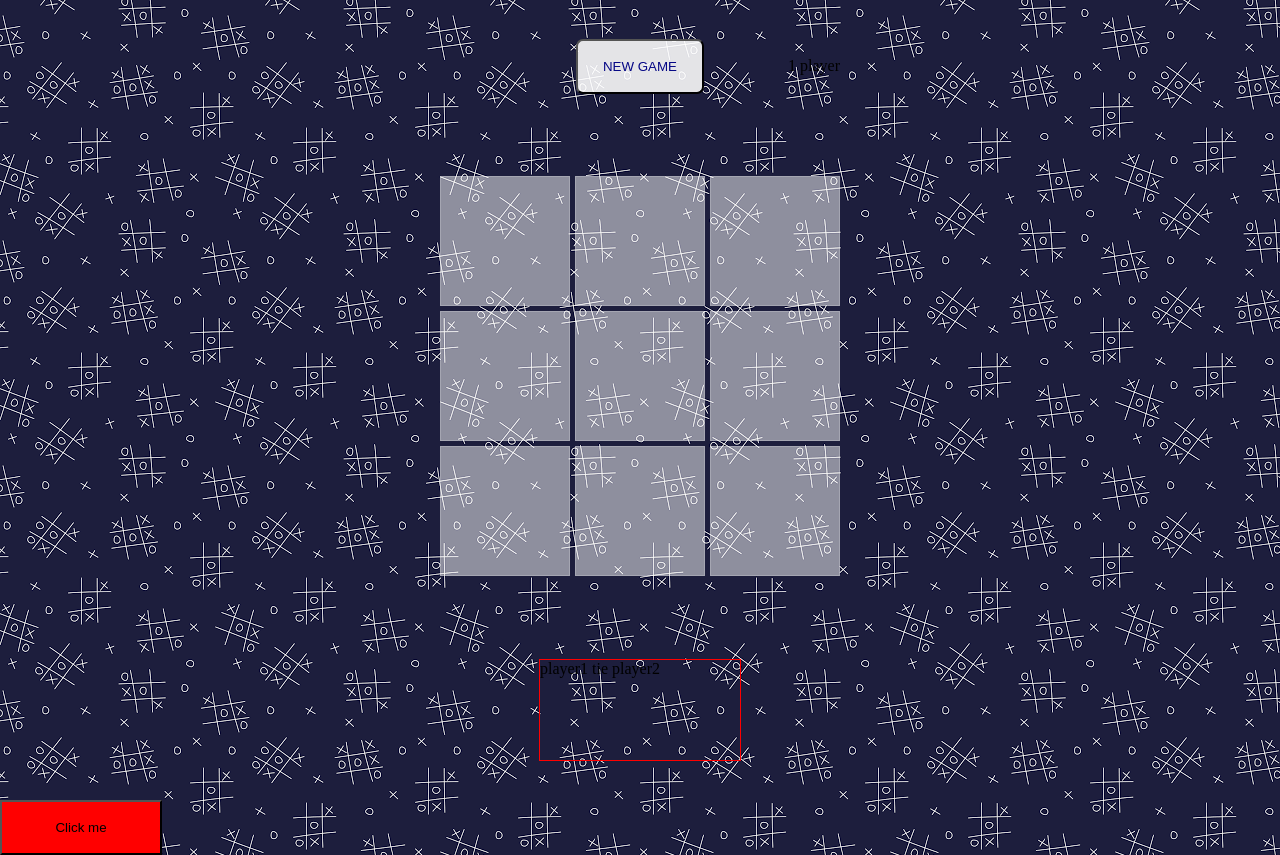
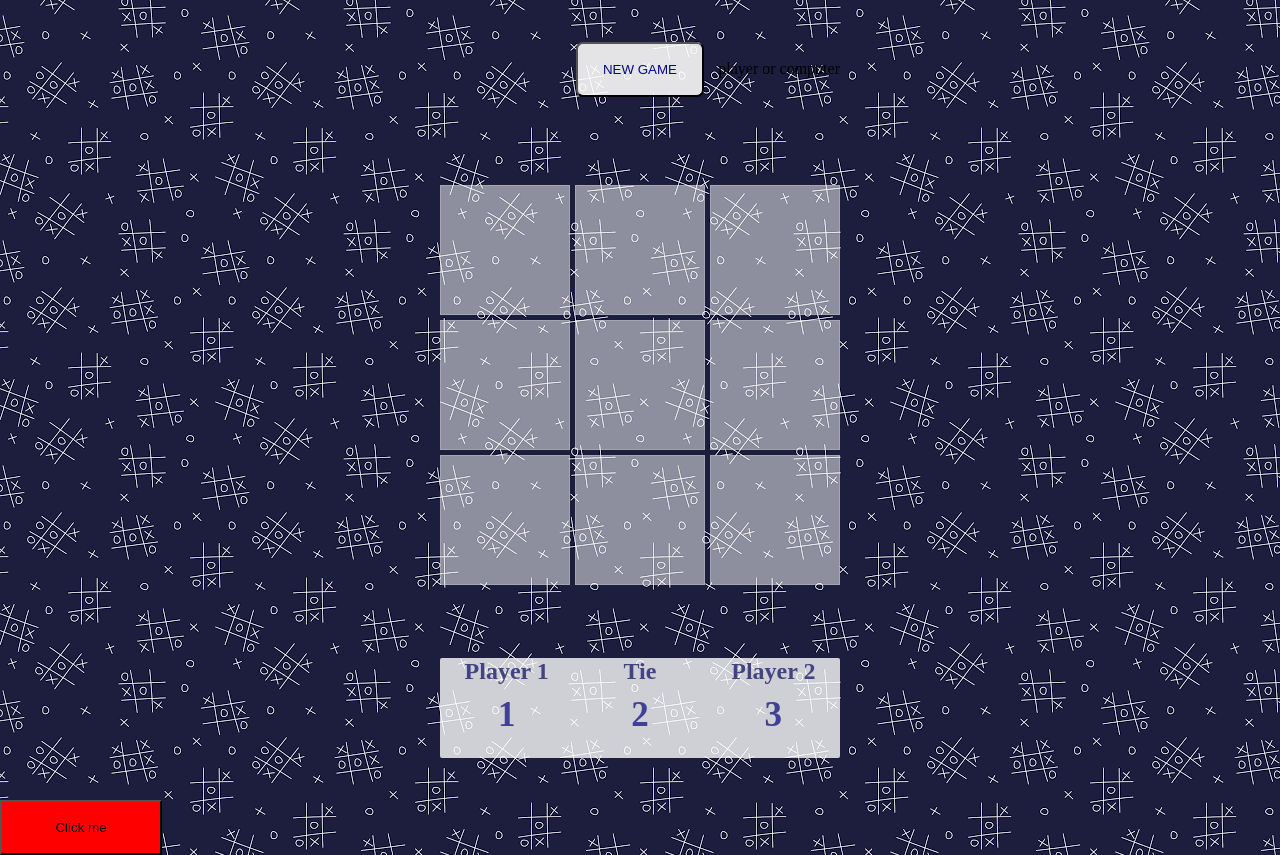
Before and after one commit to yesayi1028/tictactoe, a plain HTML site: page index.html in a window 1280 px wide. Drawn offline with Linux system fonts and the light colour scheme.

Commit message:
add score panel include css

```diff
--- a/index.html
+++ b/index.html
@@ -11,7 +11,7 @@
     <div id="mainBoard">
         <div id="newGame">
             <button id="newGameButton">NEW GAME</button>
-            <div id="playerChange">1 player</div>
+            <div id="playerChange">player or computer</div>
         </div>
         <div id="gameboard">
             <div class="grid"></div>
@@ -25,9 +25,18 @@
             <div class="grid"></div>
         </div>
         <div id="score">
-            <span id="player1">player1</span>
-            <span id="tie">tie</span>
-            <span id="player2">player2</span>
+            <span id="player1">
+                Player 1
+                <div>1</div>
+            </span>
+            <span id="tie">
+                Tie
+                <div>2</div>
+            </span>
+            <span id="player2">
+                Player 2
+                <div>3</div>
+            </span>
         </div>
     </div>
 
--- a/style.css
+++ b/style.css
@@ -45,11 +45,7 @@ button {
   width: 162px;
 }
 
-#score {
-  border: solid 1px red;
-  height: 100px;
-  width: 200px;
-}
+
 
 #newGame {
   display: flex;
@@ -70,3 +66,31 @@ button {
 #newGame #playerChange {
   margin-left: auto;
 }
+
+#score {
+  margin-top: -15px;
+  border-radius: 2px;
+  height: 100px;
+  width: 400px;
+  display: grid;
+  grid-template-columns: repeat(3, 1fr);
+  background-color: rgba(255, 255, 255, 0.788);;
+
+}
+
+#score span {
+  height: 100px;
+  text-align: center;
+  color: rgb(66, 67, 129);
+  font-weight: bold;
+  font-size: 24px;
+}
+
+#score span div {
+  height: 60px;
+  display: flex;
+  align-items: center;
+  justify-content: center;
+  font-size: 35px;
+  color: rgb(64, 65, 148);
+}
```
